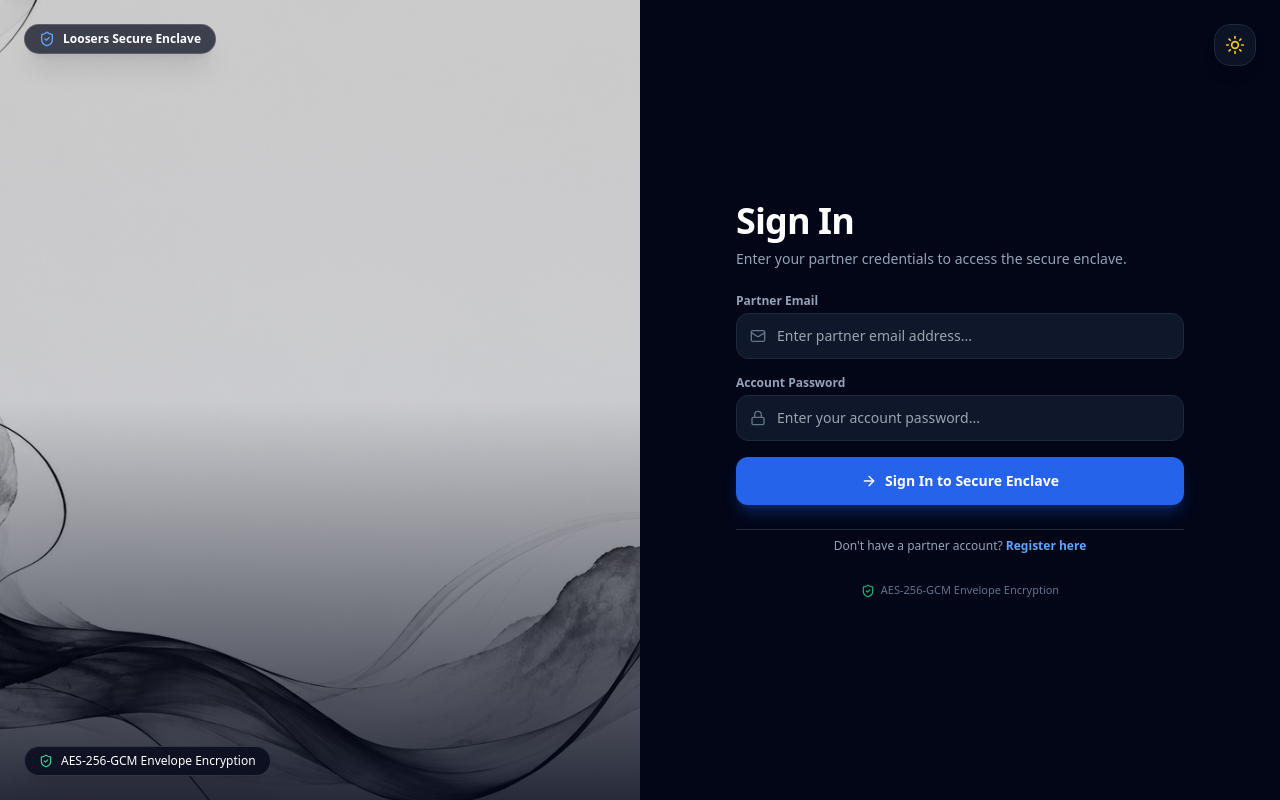
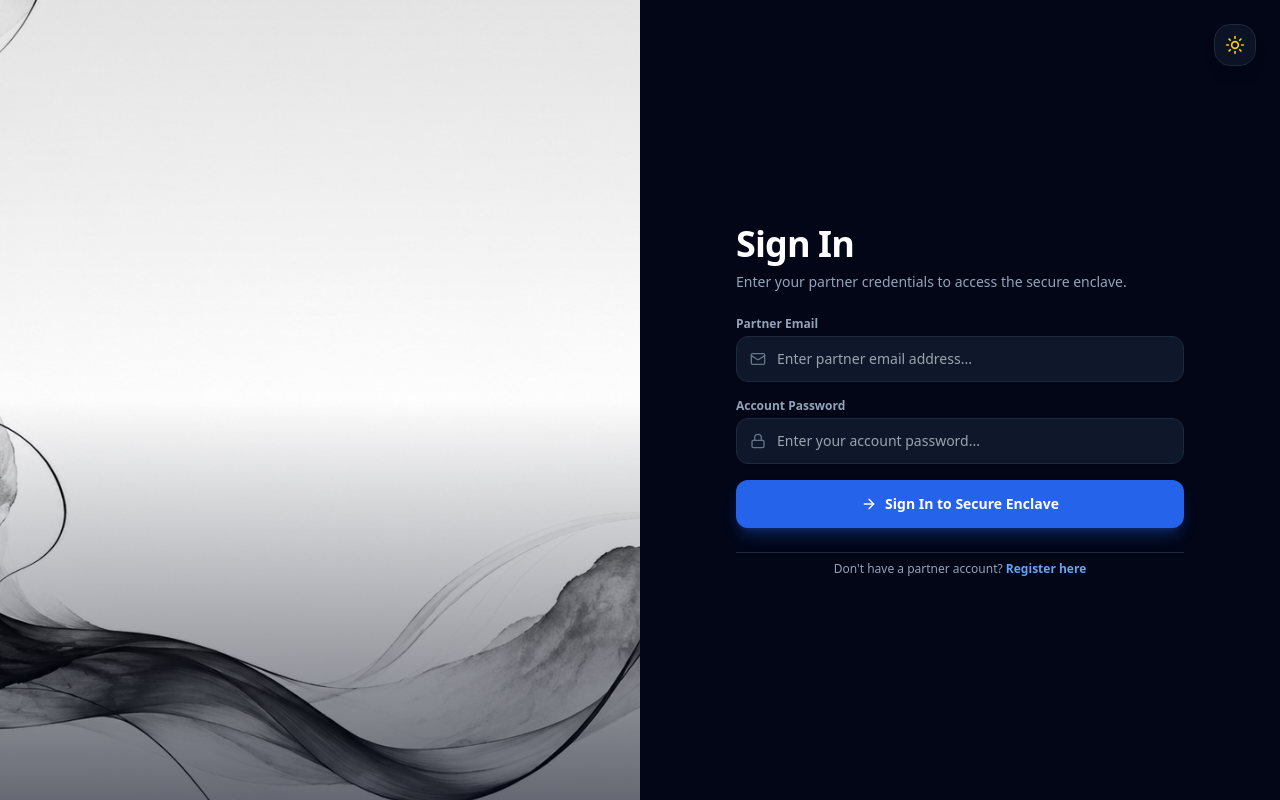
Before and after one commit to adarsh-techy/looserrepo, a React (Vite) app in the folder frontend/: page /login in a window 1280 px wide. Built offline with nearby package versions, Linux system fonts and the light colour scheme; no server answers.

Commit message:
Remove Loosers Secure Enclave and AES-256 badges from login page

```diff
--- a/frontend/src/pages/LoginPage.tsx
+++ b/frontend/src/pages/LoginPage.tsx
@@ -5,7 +5,7 @@
 import { setAuthSuccess } from '../store/slices/authSlice';
 import { toggleTheme, showToast } from '../store/slices/uiSlice';
 import { api } from '../services/api';
-import { ShieldCheck, Lock, Mail, KeyRound, Loader2, ArrowRight, Sun, Moon } from 'lucide-react';
+import { Lock, Mail, KeyRound, Loader2, ArrowRight, Sun, Moon } from 'lucide-react';
 import logoImg from '../assets/a.png';
 
 export const LoginPage: React.FC = () => {
@@ -67,22 +67,7 @@
           className="w-full h-full object-cover object-center transition-transform duration-700 hover:scale-105"
         />
         {/* Subtle cinematic gradient overlay */}
-        <div className="absolute inset-0 bg-gradient-to-t from-slate-950/85 via-slate-950/20 to-black/20 pointer-events-none" />
-
-        {/* Floating Brand Badge on the Image */}
-        <div className="absolute top-4 left-4 sm:top-6 sm:left-6 z-10">
-          <div className="inline-flex items-center gap-1.5 sm:gap-2 px-3 py-1 sm:px-3.5 sm:py-1.5 rounded-full bg-slate-950/70 backdrop-blur-md border border-white/15 text-[11px] sm:text-xs font-semibold text-white shadow-xl">
-            <ShieldCheck className="w-3.5 h-3.5 sm:w-4 sm:h-4 text-blue-400" />
-            <span>Loosers Secure Enclave</span>
-          </div>
-        </div>
-
-        <div className="absolute bottom-4 left-4 right-4 sm:bottom-6 sm:left-6 sm:right-6 z-10 flex items-center justify-between">
-          <div className="inline-flex items-center gap-2 px-3 py-1 sm:px-3.5 sm:py-1.5 rounded-full bg-slate-950/75 backdrop-blur-md border border-white/15 text-[10px] sm:text-xs font-medium text-white shadow-xl">
-            <ShieldCheck className="w-3.5 h-3.5 text-emerald-400 shrink-0" />
-            <span>AES-256-GCM Envelope Encryption</span>
-          </div>
-        </div>
+        <div className="absolute inset-0 bg-gradient-to-t from-slate-950/60 via-transparent to-black/10 pointer-events-none" />
       </div>
 
       {/* Right Side: Form Column (min-h-[50vh] on mobile, 100vh on desktop) */}
@@ -167,11 +152,6 @@
               Register here
             </Link>
           </div>
-
-          <div className="pt-1 text-center text-[11px] text-slate-500 flex items-center justify-center gap-1.5">
-            <ShieldCheck className="w-3.5 h-3.5 text-emerald-500 shrink-0" />
-            <span>AES-256-GCM Envelope Encryption</span>
-          </div>
         </div>
       </div>
     </div>
```
